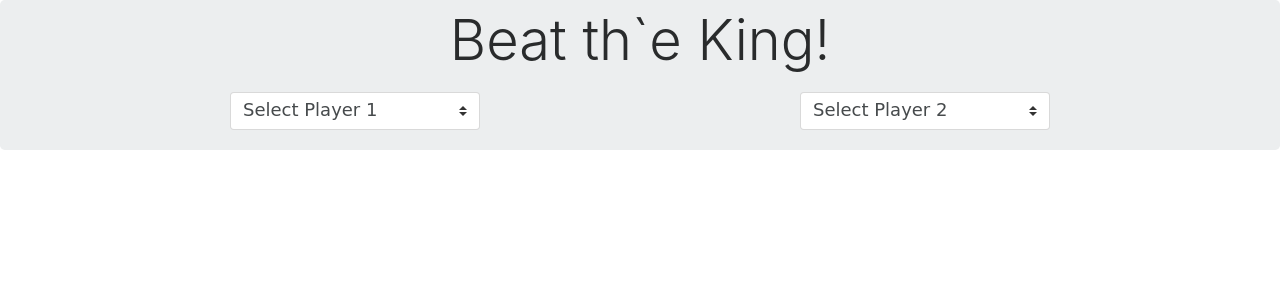
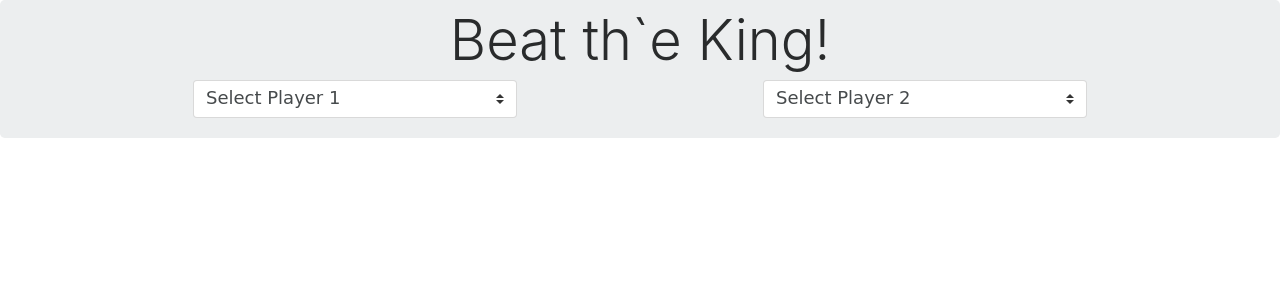
Before and after one commit to chitwant82/beat-the-king-app, a Flask app: page /players in a window 1280 px wide. Shown: the part 56-356 px from the top of the page. Run offline with Flask 2, Linux system fonts and the light colour scheme; some libraries are stand-ins or nearby versions.

Commit message:
css fixes

```diff
--- a/static/style.css
+++ b/static/style.css
@@ -11,9 +11,11 @@
     vertical-align: middle;
 }*/
 /*i { font-size: 18px; }*/
-div {
-	/*border: 1px dashed red;*/
-}
+
+/*div {
+	border: 1px dashed red;
+}*/
+
 body {
   padding-top: 3.5rem;
 }
@@ -35,8 +37,10 @@ body {
 }
 
 select, option {
-    width: 250px;
-    height: 50px;
+    /*width: 250px;
+    height: 50px;*/
+    width: 60%;
+    height:60%;
     font-size: large;
     font-family: cursive;
 }
--- a/templates/players/index.html
+++ b/templates/players/index.html
@@ -3,23 +3,23 @@
     <div class="jumbotron" style="padding-bottom: 10px; padding-top: 10px;">
       <div class="container text-center">
         <div class="row">
-        <div class="col col-xs-12 col-sm-12 text-center">
-        <h1 class="display-4" style="margin-bottom: 20px;">Beat th`e King!</h1>
-        </div>
-       <div class="col col-md-6 col-xs-12">
 
+          <div class="col-xs-12 col-md-12"> <!-- col col-xs-12 -->
+            <h1 class="display-4">Beat th`e King!</h1> <!-- style="margin-bottom: 20px;" -->
+          </div> <!-- end of column 1 for title heading -->
+
+          <div class="col-md-6"> <!-- col-xs-12 -->
             <div>
               <select class="custom-select" id="d1">
                 <option selected>Select Player 1</option>
               </select>
             </div>
+
             <div id="btn-pla-1">
             </div>
+          </div> <!-- end of column 2 for select and button of player 1 -->
 
-
-        </div>
-
-        <div class="col col-md-6 col-xs-12">
+          <div class="col-md-6">
             <div>
               <select class="custom-select" id="d2">
                 <option selected>Select Player 2</option>
@@ -28,10 +28,11 @@
 
             <div id="btn-pla-2">
             </div>
-        </div>
-        </div>
-      </div>
-    </div>
+          </div> <!-- end of column 3 for select and button of player 2 -->
+
+        </div> <!-- end of row -->
+      </div> <!-- end of container -->
+    </div> <!-- end of jumbotron -->
 
 
     <div class="container">
```
Lines whose indentation alone changed are shown as unchanged.
